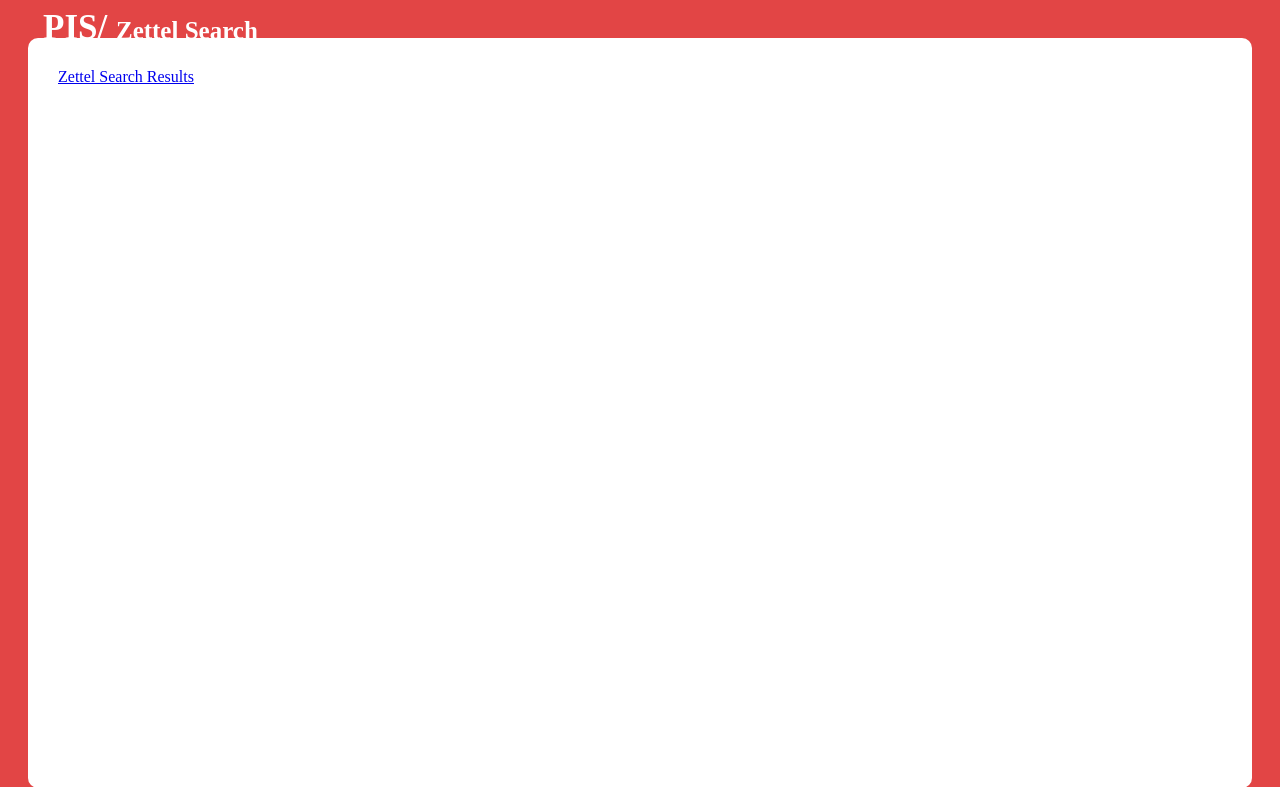
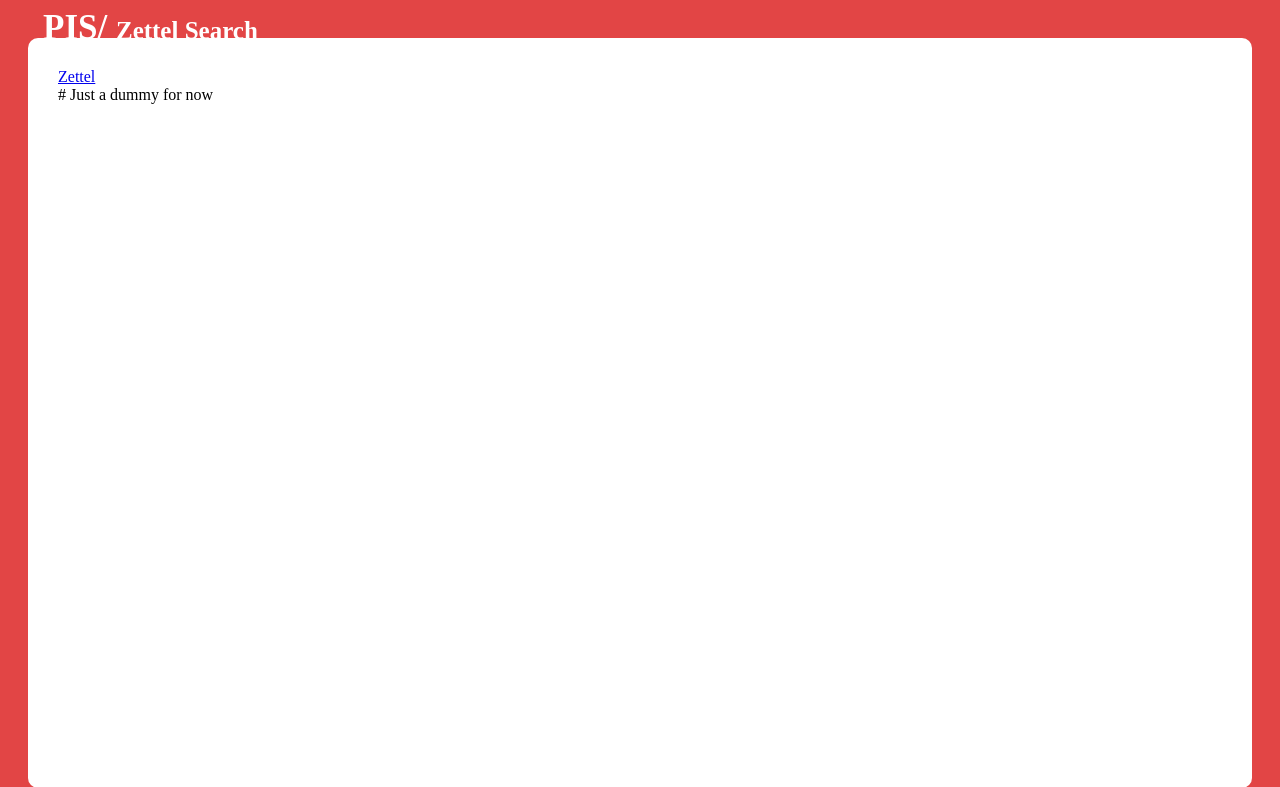
Before and after one commit to IsHaltEchtSo/pis_data_server, a Flask app: page /zettel_search in a window 1280 px wide. Shown: the top 787 px of the page. Run offline with Flask 2, Linux system fonts and the light colour scheme; parts of the project's set-up code (start-up, migrations or seed data) failed here and were passed over.

Commit message:
including results in zettel_search view

```diff
--- a/pis_app/routes.py
+++ b/pis_app/routes.py
@@ -36,12 +36,6 @@ def zettel_search_view():
     return render_template('views/zettel_search.html', context={'title': 'Zettel Search'})
 
 
-# Route for 'Zettel Search Results' page
-@app.route('/zettel_search_results')
-def zettel_search_results_view():
-    return render_template('views/zettel_search_results.html', context={'title': 'Zettel Search Results'})
-
-
 # Route for 'Zettel' page
 @app.route('/zettel')
 def zettel_view():
--- a/pis_app/templates/views/zettel_search.html
+++ b/pis_app/templates/views/zettel_search.html
@@ -1,5 +1,8 @@
 {% extends 'components/base.html' %}
 
 {% block content %}
-  <a href="{{ url_for('zettel_search_results_view') }}">Zettel Search Results</a> <br>
+<a href="{{ url_for('zettel_view') }}">Zettel</a> <br>  # Just a dummy for now
+  {% for zettel in results %}
+    <a href="{{ url_for('zettel_view') }}">Zettel</a> <br>
+  {% endfor %}
 {% endblock content %}
--- a/pis_app/templates/views/zettel_search_results.html
+++ /dev/null
@@ -1,5 +0,0 @@
-{% extends 'components/base.html' %}
-
-{% block content %}
-  <a href="{{ url_for('zettel_view') }}">Zettel</a> <br>
-{% endblock content %}
```
